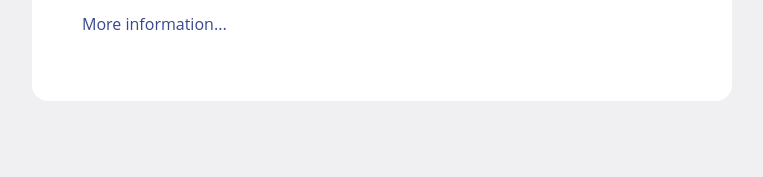
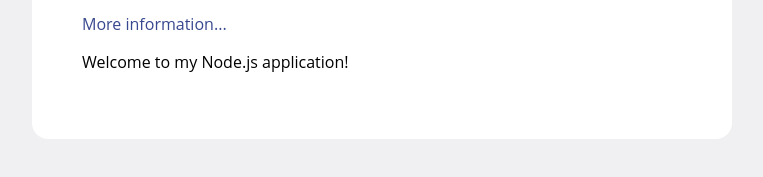
Before and after one commit to JohnAntonusMaximus/web-server, a website: page public/index.html in a window 1280 px wide. Shown: the part 285-462 px from the top of the page, without its empty margins (258-1021 px from the left). Drawn offline with Linux system fonts and the light colour scheme.

Commit message:
changed index.html

```diff
--- a/public/index.html
+++ b/public/index.html
@@ -46,6 +46,7 @@
     <p>This domain is established to be used for illustrative examples in documents. You may use this
     domain in examples without prior coordination or asking for permission.</p>
     <p><a href="http://www.iana.org/domains/example">More information...</a></p>
+	<p> Welcome to my Node.js application! </p>
 </div>
 </body>
 </html>
```
